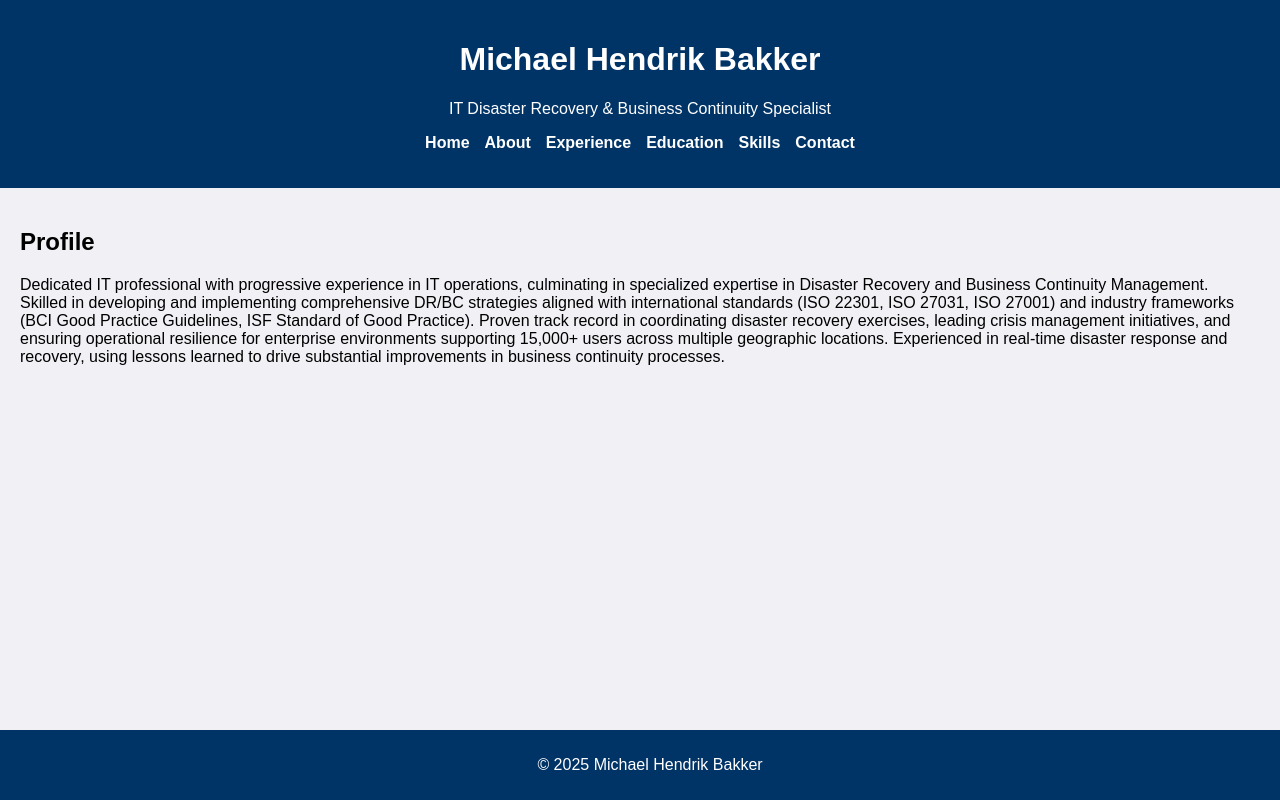
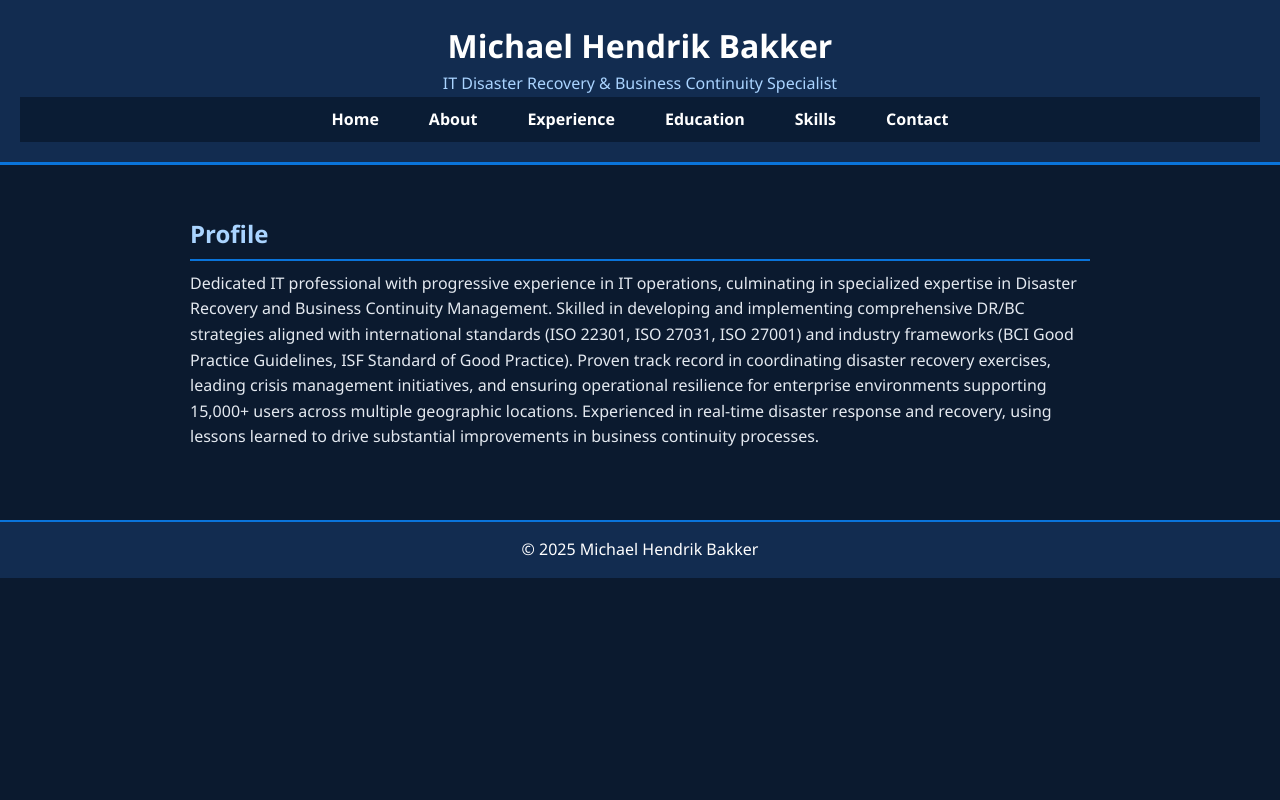
Before and after one commit to Mike-DR-dotcom/MHBakker, a plain HTML site: page index.html in a window 1280 px wide. Drawn offline with Linux system fonts and the light colour scheme; files that its build step writes are made by us from their sources.

Commit message:
Update style.css

```diff
--- a/style.css
+++ b/style.css
@@ -1,42 +1,111 @@
-body {
-  font-family: Arial, sans-serif;
-  background-color: #f0f0f5;
+/* Reset and base styles */
+* {
   margin: 0;
   padding: 0;
+  box-sizing: border-box;
 }
 
+body {
+  font-family: 'Segoe UI', Tahoma, Geneva, Verdana, sans-serif;
+  background-color: #0b1a2f;
+  color: #e4e9f0;
+  line-height: 1.6;
+}
+
+/* Header */
 header {
-  background: #003366;
-  color: white;
+  background-color: #122c50;
   padding: 20px;
   text-align: center;
+  border-bottom: 3px solid #0a74da;
+}
+
+header h1 {
+  font-size: 2rem;
+  color: #ffffff;
+}
+
+header p {
+  font-size: 1rem;
+  color: #aad4ff;
+}
+
+/* Navigation */
+nav {
+  background-color: #0a1c34;
+  padding: 10px 0;
 }
 
 nav ul {
-  list-style: none;
-  padding: 0;
-  margin-top: 10px;
   display: flex;
   justify-content: center;
-  gap: 15px;
+  list-style: none;
+  flex-wrap: wrap;
 }
 
-nav a {
-  color: white;
+nav ul li {
+  margin: 0 15px;
+}
+
+nav ul li a {
+  color: #ffffff;
   text-decoration: none;
   font-weight: bold;
+  padding: 5px 10px;
+  border-radius: 4px;
+  transition: background 0.3s;
 }
 
-main {
-  padding: 20px;
+nav ul li a:hover,
+nav ul li a.active {
+  background-color: #0a74da;
+  color: #ffffff;
 }
 
+/* Main Content */
+main {
+  padding: 30px;
+  max-width: 960px;
+  margin: auto;
+}
+
+/* Section Headers */
+main h2 {
+  color: #aad4ff;
+  border-bottom: 2px solid #0a74da;
+  padding-bottom: 5px;
+  margin-top: 20px;
+  margin-bottom: 10px;
+}
+
+/* Lists */
+main ul {
+  margin-left: 20px;
+  padding-left: 20px;
+}
+
+main ul li {
+  margin-bottom: 10px;
+}
+
+/* Footer */
 footer {
-  background: #003366;
-  color: white;
+  background-color: #122c50;
+  color: #ffffff;
   text-align: center;
-  padding: 10px;
-  position: fixed;
+  padding: 15px 0;
+  position: relative;
+  bottom: 0;
   width: 100%;
-  bottom: 0;
+  margin-top: 40px;
+  border-top: 2px solid #0a74da;
 }
+
+/* Utility */
+a {
+  color: #aad4ff;
+}
+
+a:hover {
+  text-decoration: underline;
+}
```
